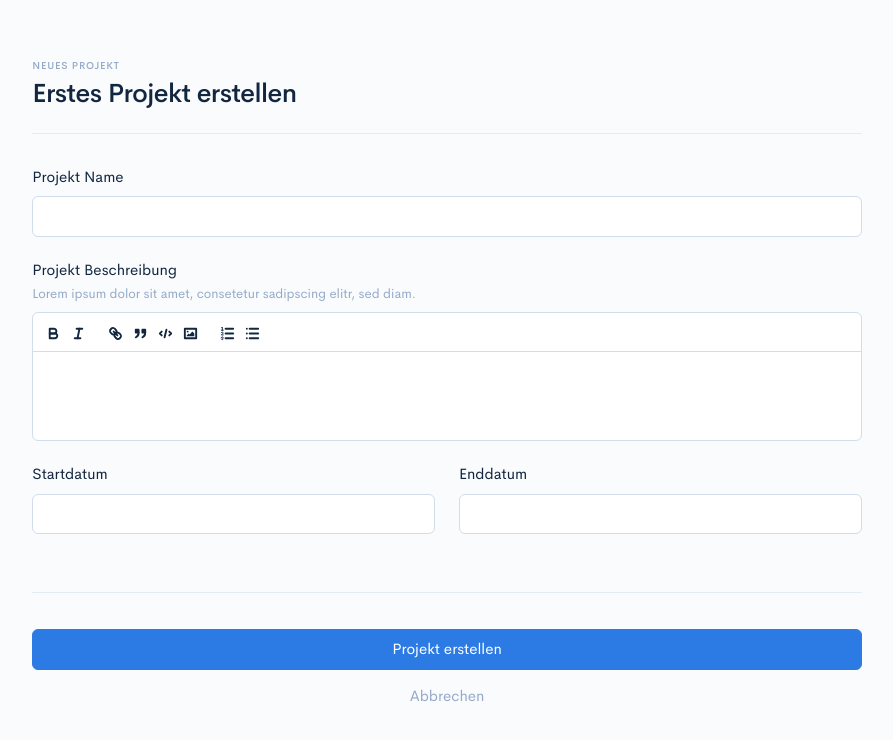
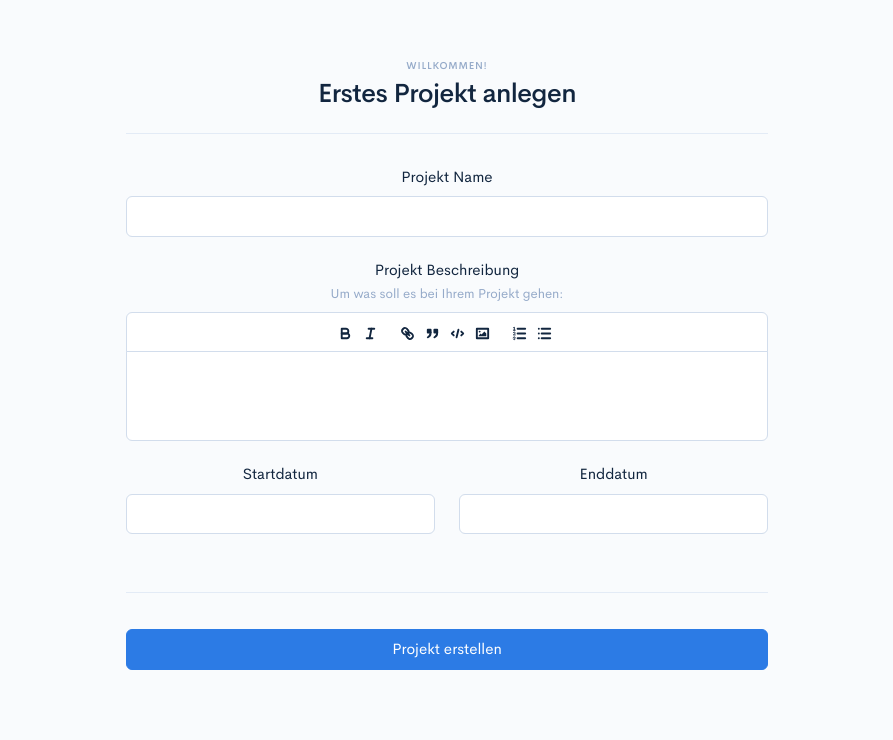
Before and after one commit to felixkapfer/finalghecko, a Python web app: template src/cgi-bin/website/templates/project/start-project.html in a window 1280 px wide. Shown: the top 740 px of the page, without its empty margins (193-1086 px from the left). Run offline with Jinja, Linux system fonts and the light colour scheme; the template is opened without the code that fills it, so the values that code supplies are empty; some libraries are stand-ins or nearby versions.

Commit message:
Start-Pricet Design

```diff
--- a/src/cgi-bin/website/templates/project/start-project.html
+++ b/src/cgi-bin/website/templates/project/start-project.html
@@ -7,7 +7,7 @@
 {% block body %}
   <body>
     <!-- MAIN CONTENT -->
-    <div class="main-content">
+    <center><div class="main-content" style="max-width: 1000px;">
 
       <div class="container-fluid">
         <div class="row justify-content-center">
@@ -21,12 +21,12 @@
 
                     <!-- Pretitle -->
                     <h6 class="header-pretitle">
-                      Neues Projekt
+                      Willkommen!
                     </h6>
 
                     <!-- Title -->
                     <h1 class="header-title">
-                      Erstes Projekt erstellen
+                      Erstes Projekt anlegen
                     </h1>
 
                   </div>
@@ -60,7 +60,7 @@
 
                 <!-- Text -->
                 <small class="form-text text-muted">
-                  Lorem ipsum dolor sit amet, consetetur sadipscing elitr, sed diam.
+                  Um was soll es bei Ihrem Projekt gehen:
                 </small>
 
                 <!-- Textarea -->
@@ -111,9 +111,7 @@
               <a href="#" class="btn w-100 btn-primary">
                 Projekt erstellen
               </a>
-              <a href="javascript:history.back()" class="btn w-100 btn-link text-muted mt-2">
-                Abbrechen
-              </a>
+
 
             </form>
 
@@ -122,6 +120,7 @@
       </div>
 
     </div> <!-- / .main-content -->
+  </center>
   </body>
 
 
```
